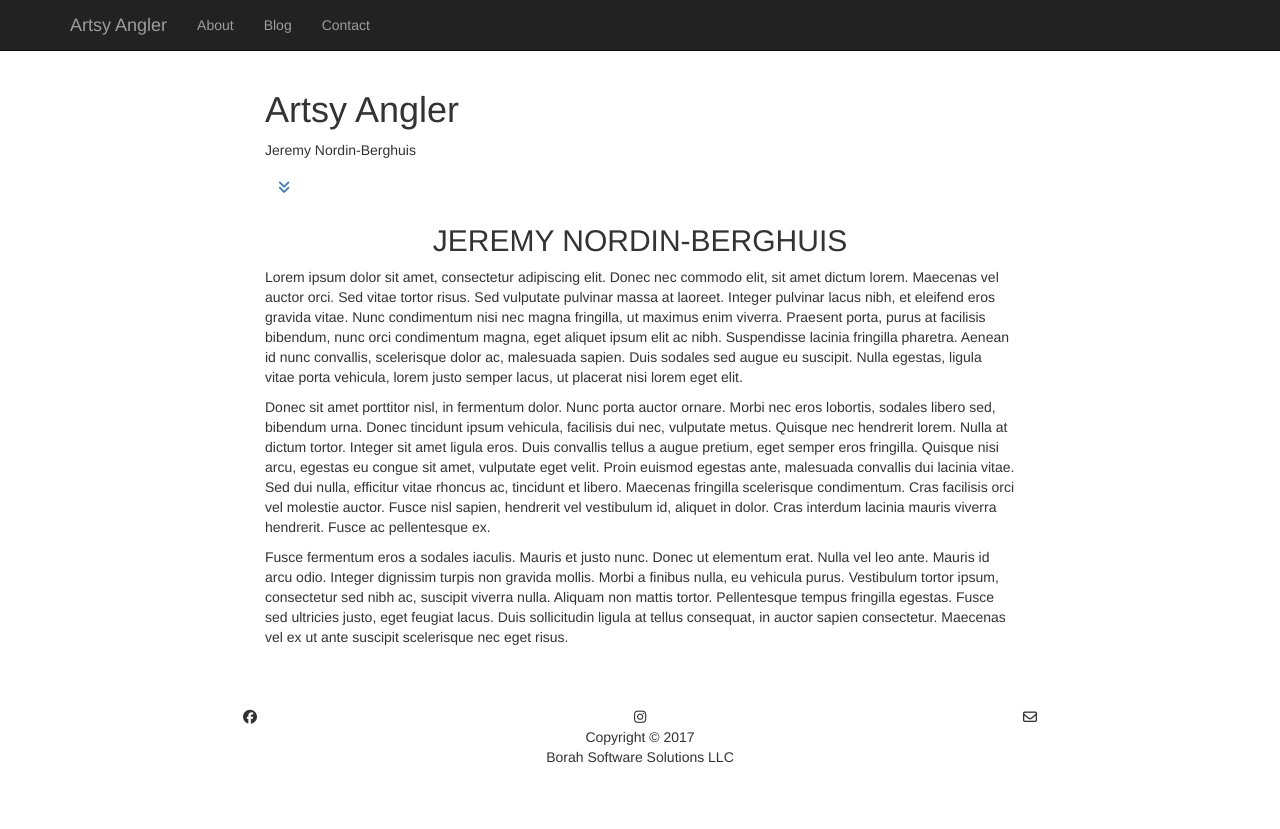
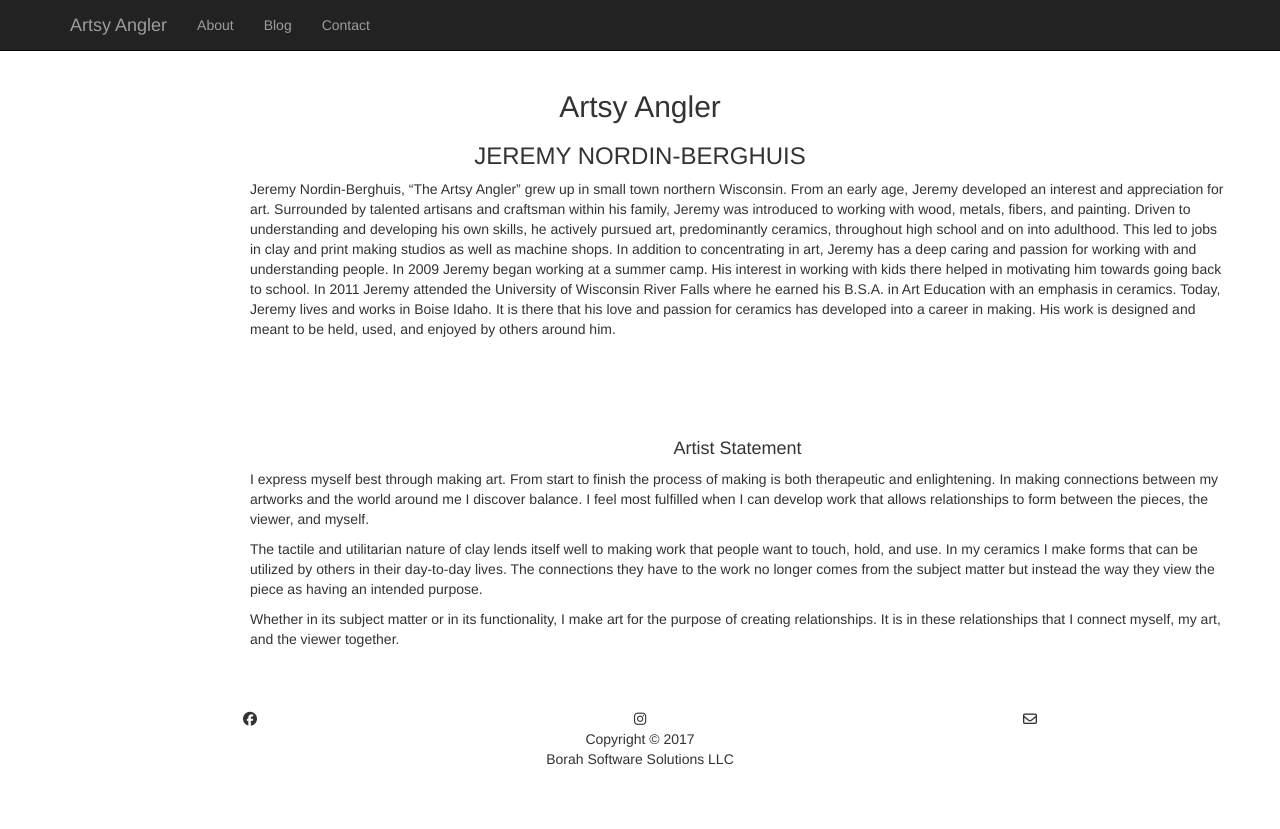
Before and after one commit to mwolfhoffman/django-wagtail-snipcart-ecommerce, a Django app: page /about/ in a window 1280 px wide. Before the commit the page ends 763 px from the top, so only its background shows below. Run offline with Django 3.2, Linux system fonts and the light colour scheme; parts of the project's set-up code (start-up, migrations or seed data) failed here and were passed over; some libraries are stand-ins or nearby versions.

Commit message:
about page

```diff
--- a/demo2/static/css/store.css
+++ b/demo2/static/css/store.css
@@ -1,3 +1,7 @@
 .thumbnail{
     max-width: 200px;
 }
+
+.product-description{
+    height: 300px;
+}
--- a/demo2/static/css/theme.css
+++ b/demo2/static/css/theme.css
@@ -9,3 +9,7 @@ body {
 footer {
     margin: 50px 0;
 }
+
+.artist-statement{
+	margin-top:100px;
+}
--- a/demo2/templates/about.html
+++ b/demo2/templates/about.html
@@ -1,5 +1,6 @@
 <!DOCTYPE html>
 <html lang="en">
+
 <head>
 	<meta charset="utf-8">
 	<meta name="viewport" content="width=device-width, initial-scale=1">
@@ -9,7 +10,8 @@
 
 	<title>About - Artsy Angler</title>
 	<!-- Bootstrap Core CSS -->
-        <link rel="stylesheet" href="https://maxcdn.bootstrapcdn.com/bootstrap/3.3.7/css/bootstrap.min.css" integrity="sha384-BVYiiSIFeK1dGmJRAkycuHAHRg32OmUcww7on3RYdg4Va+PmSTsz/K68vbdEjh4u" crossorigin="anonymous">
+	<link rel="stylesheet" href="https://maxcdn.bootstrapcdn.com/bootstrap/3.3.7/css/bootstrap.min.css" integrity="sha384-BVYiiSIFeK1dGmJRAkycuHAHRg32OmUcww7on3RYdg4Va+PmSTsz/K68vbdEjh4u"
+	 crossorigin="anonymous">
 	<link rel="stylesheet" type="text/css" href="../static/css/theme.css">
 	<script src="https://use.fontawesome.com/07d6cb1858.js"></script>
 
@@ -24,36 +26,51 @@
 {% include "navigation-partial.html" %}
 
 <!-- Intro Header -->
-<header class="intro">
-<div class="intro-body">
-	<div class="container">
-		<div class="row">
-			<div class="col-md-8 col-md-offset-2">
-				<h1 class="brand-heading">Artsy Angler</h1>
-				<p class="intro-text">
-						Jeremy Nordin-Berghuis
-				</p>
-				<a href="#page-sample" class="btn btn-circle page-scroll">
-				<i class="fa fa-angle-double-down animated"></i>
-				</a>
-			</div>
-		</div>
-	</div>
-</div>
-</header>
+
 <!-- Page Sample Section -->
 <section id="page-sample">
 	<div class="container content-section text-left">
 		<div class="row">
-		<h2 class="text-center">JEREMY NORDIN-BERGHUIS</h2>
-		<div class="col-lg-8 col-lg-offset-2">
-			<p> Lorem ipsum dolor sit amet, consectetur adipiscing elit. Donec nec commodo elit, sit amet dictum lorem. Maecenas vel auctor orci. Sed vitae tortor risus. Sed vulputate pulvinar massa at laoreet. Integer pulvinar lacus nibh, et eleifend eros gravida vitae. Nunc condimentum nisi nec magna fringilla, ut maximus enim viverra. Praesent porta, purus at facilisis bibendum, nunc orci condimentum magna, eget aliquet ipsum elit ac nibh. Suspendisse lacinia fringilla pharetra. Aenean id nunc convallis, scelerisque dolor ac, malesuada sapien. Duis sodales sed augue eu suscipit. Nulla egestas, ligula vitae porta vehicula, lorem justo semper lacus, ut placerat nisi lorem eget elit.
+			<h2 class="text-center">Artsy Angler</h2>
+			<h3 class="text-center">JEREMY NORDIN-BERGHUIS</h3>
+			<div class=" biocol-lg-8 col-lg-offset-2">
+				<p>Jeremy Nordin-Berghuis, “The Artsy Angler” grew up in small town northern Wisconsin. From an early age, Jeremy developed
+					an interest and appreciation for art. Surrounded by talented artisans and craftsman within his family, Jeremy was introduced
+					to working with wood, metals, fibers, and painting. Driven to understanding and developing his own skills, he actively
+					pursued art, predominantly ceramics, throughout high school and on into adulthood. This led to jobs in clay and print
+					making studios as well as machine shops. In addition to concentrating in art, Jeremy has a deep caring and passion for
+					working with and understanding people. In 2009 Jeremy began working at a summer camp. His interest in working with kids
+					there helped in motivating him towards going back to school. In 2011 Jeremy attended the University of Wisconsin River
+					Falls where he earned his B.S.A. in Art Education with an emphasis in ceramics. Today, Jeremy lives and works in Boise
+					Idaho. It is there that his love and passion for ceramics has developed into a career in making. His work is designed
+					and meant to be held, used, and enjoyed by others around him. </p>
+
+
+				<div class="artist-statement">
+
+					<h4 class="text-center">
+						Artist Statement
+					</h4>
+
+					<p>
+						I express myself best through making art. From start to finish the process of making is both therapeutic and enlightening.
+						In making connections between my artworks and the world around me I discover balance. I feel most fulfilled when I
+						can develop work that allows relationships to form between the pieces, the viewer, and myself.
 					</p>
-<p>Donec sit amet porttitor nisl, in fermentum dolor. Nunc porta auctor ornare. Morbi nec eros lobortis, sodales libero sed, bibendum urna. Donec tincidunt ipsum vehicula, facilisis dui nec, vulputate metus. Quisque nec hendrerit lorem. Nulla at dictum tortor. Integer sit amet ligula eros. Duis convallis tellus a augue pretium, eget semper eros fringilla. Quisque nisi arcu, egestas eu congue sit amet, vulputate eget velit. Proin euismod egestas ante, malesuada convallis dui lacinia vitae. Sed dui nulla, efficitur vitae rhoncus ac, tincidunt et libero. Maecenas fringilla scelerisque condimentum. Cras facilisis orci vel molestie auctor. Fusce nisl sapien, hendrerit vel vestibulum id, aliquet in dolor. Cras interdum lacinia mauris viverra hendrerit. Fusce ac pellentesque ex.
+
+					<p>
+						The tactile and utilitarian nature of clay lends itself well to making work that people want to touch, hold, and use. In
+						my ceramics I make forms that can be utilized by others in their day-to-day lives. The connections they have to the
+						work no longer comes from the subject matter but instead the way they view the piece as having an intended purpose.
 					</p>
+
 					<p>
-Fusce fermentum eros a sodales iaculis. Mauris et justo nunc. Donec ut elementum erat. Nulla vel leo ante. Mauris id arcu odio. Integer dignissim turpis non gravida mollis. Morbi a finibus nulla, eu vehicula purus. Vestibulum tortor ipsum, consectetur sed nibh ac, suscipit viverra nulla. Aliquam non mattis tortor. Pellentesque tempus fringilla egestas. Fusce sed ultricies justo, eget feugiat lacus. Duis sollicitudin ligula at tellus consequat, in auctor sapien consectetur. Maecenas vel ex ut ante suscipit scelerisque nec eget risus.</p>
-</p>		</div>
+						Whether in its subject matter or in its functionality, I make art for the purpose of creating relationships. It is in these
+						relationships that I connect myself, my art, and the viewer together.
+					</p>
+				</div>
+
+			</div>
 		</div>
 	</div>
 </section>
--- a/home/templates/product_partial.html
+++ b/home/templates/product_partial.html
@@ -5,7 +5,6 @@
       <img src="{{ product.image }}" alt="{{ product.name }}" class="thumbnail"/>
 
       <a href="{{ product.slug }}">
-        <h1>is this working</h1>
         <div class="product-description">
           <p>{{ product.name }}</p>
           <!-- <p>{{ product.description }}</p> -->
```
Lines whose indentation alone changed are shown as unchanged.
